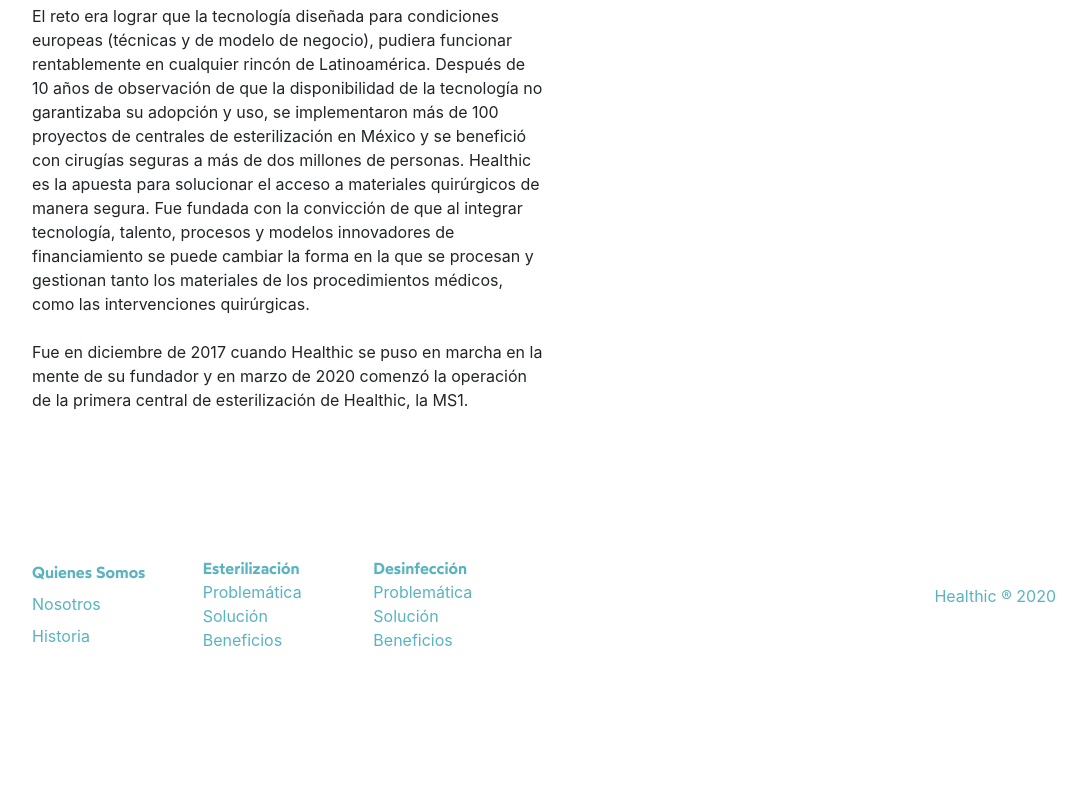
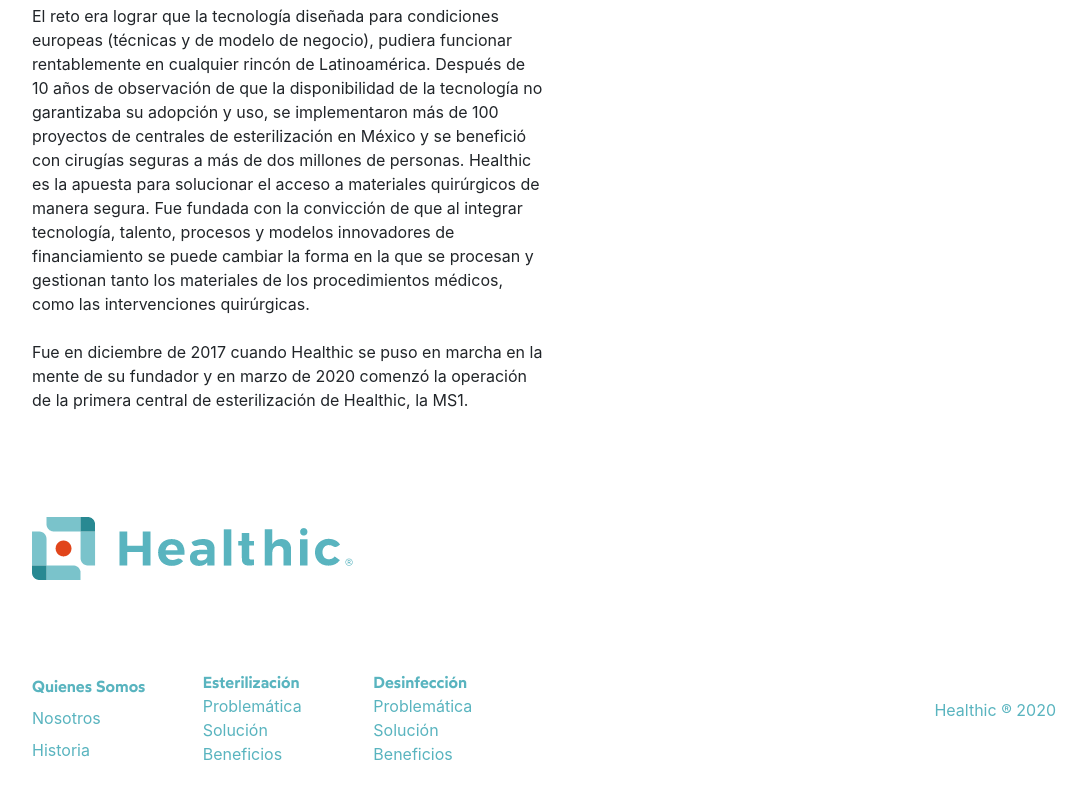
Before and after one commit to birdiedaboy/healthic, a plain HTML site: page nosotros.html in a window 1280 px wide. Shown: the part 1902-2700 px from the top of the page, without its empty margins (96-1183 px from the left). Drawn offline with nearby package versions, Linux system fonts and the light colour scheme.

Commit message:
agregando logo healthic en footer

```diff
--- a/nosotros.html
+++ b/nosotros.html
@@ -501,7 +501,7 @@ Fue en diciembre de 2017 cuando Healthic se puso en marcha en la mente de su fun
         <a href="#" class="btn">Mas informacion</a>
     </article>
 -->
-
+    <img src="img/logo02.png" class="imgfooter">
     <div class="bread">
 
       <div class="links">
```
Also changed, not shown: biodesinfeccion.html (+1 -1 lines), esterilizacion.html (+1 -1 lines).
